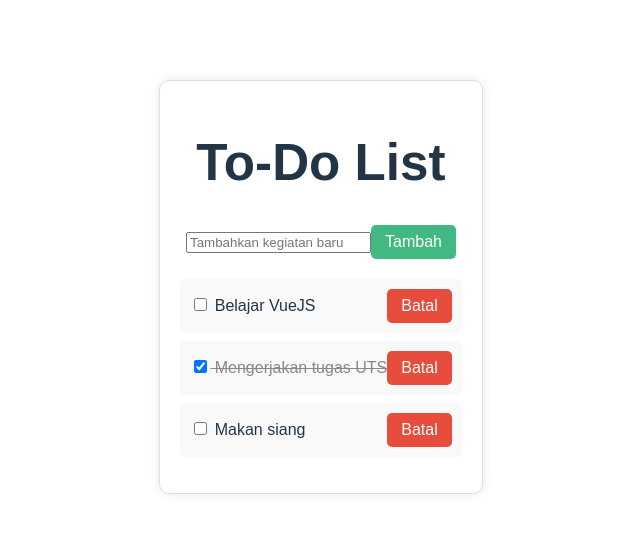
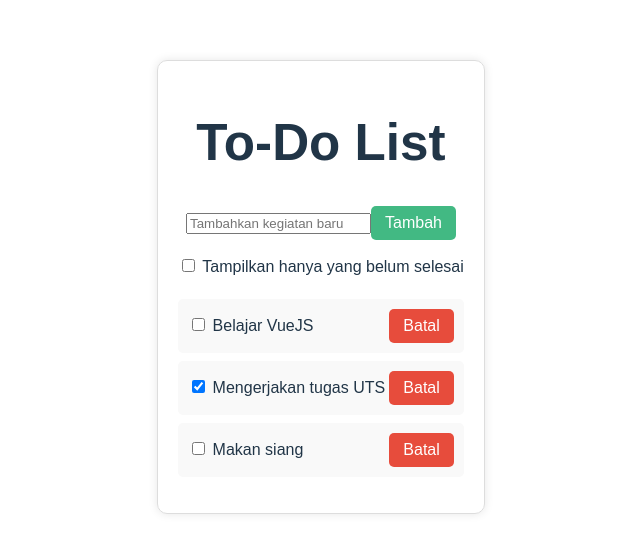
Before and after one commit to we4reliving/32-pbk-uts-233510728, a Vue app: page / in a window 1280 px wide. Shown: the part 113-666 px from the top of the page, without its empty margins (319-959 px from the left). Built offline with nearby package versions, Linux system fonts and the light colour scheme.

Commit message:
Dapat Memfilter hanya memunculkan kegiatan yang belum selesai saja

```diff
--- a/src/App.vue
+++ b/src/App.vue
@@ -12,29 +12,30 @@
       <button type="submit">Tambah</button>
     </form>
 
+    <!-- Tombol Filter -->
+    <div class="filter">
+      <label>
+        <input type="checkbox" v-model="showOnlyIncomplete" />
+        Tampilkan hanya yang belum selesai
+      </label>
+    </div>
+
     <!-- Daftar Kegiatan -->
-    <ul v-if="todos.length">
-      <li
-        v-for="(todo, index) in todos"
-        :key="index"
-        :class="{ done: todo.completed }"
-      >
+    <ul v-if="filteredTodos.length">
+      <li v-for="(todo, index) in filteredTodos" :key="index">
         <label>
-          <input
-            type="checkbox"
-            v-model="todo.completed"
-          />
+          <input type="checkbox" v-model="todo.completed" />
           {{ todo.text }}
         </label>
         <button class="delete-btn" @click="removeTodo(index)">Batal</button>
       </li>
     </ul>
-    <p v-else>Belum ada kegiatan.</p>
+    <p v-else>Tidak ada kegiatan yang ditampilkan.</p>
   </div>
 </template>
 
 <script setup>
-import { ref } from 'vue'
+import { ref, computed } from 'vue'
 
 // Data kegiatan awal
 const todos = ref([
@@ -44,8 +45,9 @@ const todos = ref([
 ])
 
 const newTodo = ref('')
+const showOnlyIncomplete = ref(false)
 
-// Tambahkan kegiatan baru
+// Tambah kegiatan
 function addTodo() {
   const trimmed = newTodo.value.trim()
   if (trimmed !== '') {
@@ -58,6 +60,13 @@ function addTodo() {
 function removeTodo(index) {
   todos.value.splice(index, 1)
 }
+
+// Filter kegiatan berdasarkan checkbox
+const filteredTodos = computed(() => {
+  return showOnlyIncomplete.value
+    ? todos.value.filter(todo => !todo.completed)
+    : todos.value
+})
 </script>
 
 <style scoped>
@@ -107,10 +116,6 @@ li {
   justify-content: space-between;
   align-items: center;
 }
-li.done label {
-  text-decoration: line-through;
-  color: #888;
-}
 label {
   flex: 1;
   cursor: pointer;
@@ -121,4 +126,8 @@ label {
 .delete-btn:hover {
   background-color: #c0392b;
 }
+.filter {
+  margin-top: 15px;
+  text-align: left;
+}
 </style>
```
